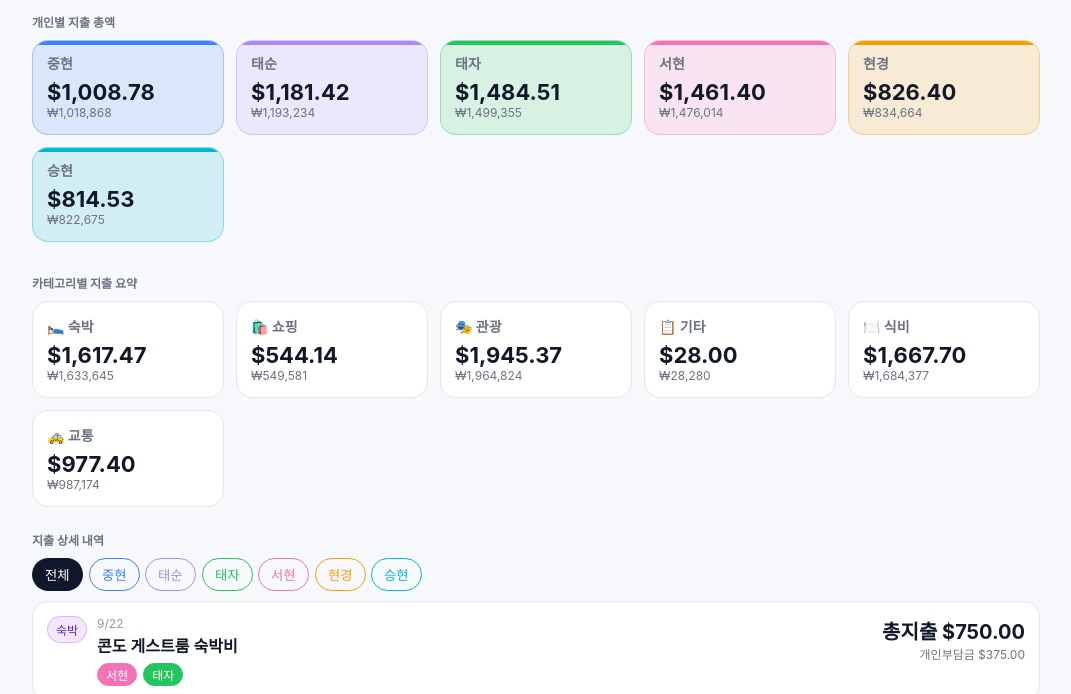
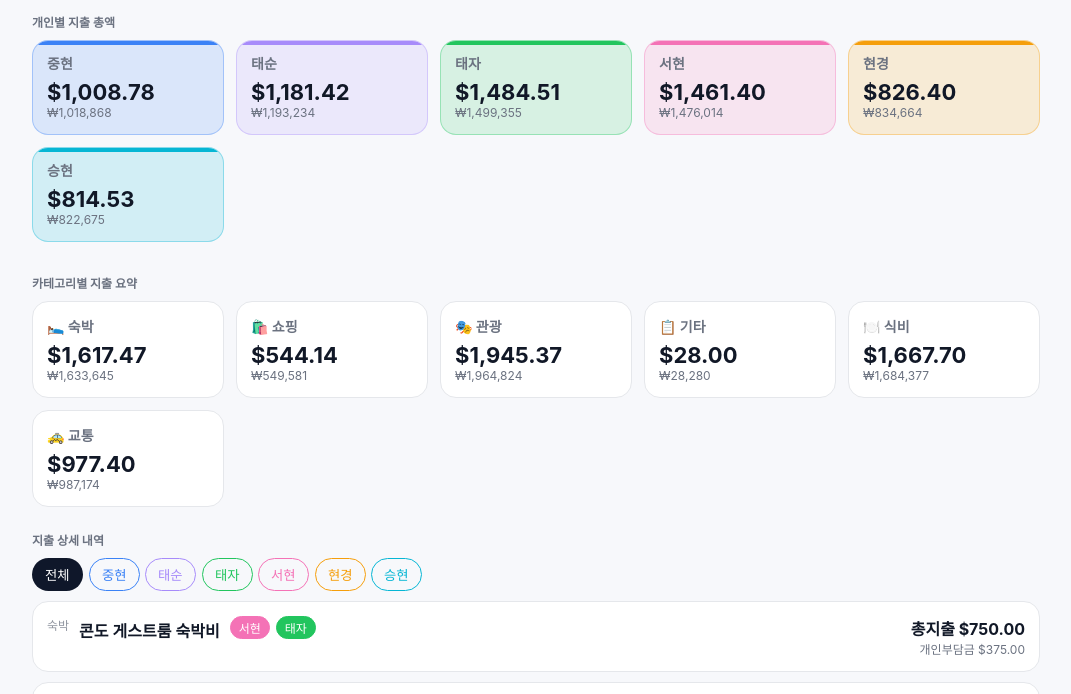
Before and after one commit to hiimhk22-hue/toronto-trip, a plain HTML site: page index.html in a window 1280 px wide. Shown: the part 95-789 px from the top of the page, without its empty margins (104-1175 px from the left). Drawn offline with Linux system fonts and the light colour scheme.

Commit message:
Update index.html

```diff
--- a/index.html
+++ b/index.html
@@ -32,7 +32,7 @@ h1 { margin:8px 0 4px; font-size:28px; }
 .people { display:flex; gap:6px; flex-wrap:wrap; }
 .person-pill { padding:2px 8px; border-radius:999px; font-size:12px; border:1px solid #e5e7eb; background:#f1f5f9; }
 .amount { text-align:right; min-width:120px; }
-.amount .big { font-size:20px; }
+.amount .big { font-size:16px; }
 .note { font-size:12px; color:var(--muted); }
 
 /* 초소형 화면에서 컨테이너 패딩만 조정 */
@@ -276,8 +276,12 @@ function renderEntries(){
   items.forEach(e=>{ if(activePerson!=='ALL' && !e.people.includes(activePerson)) return;
     const d=document.createElement('div'); d.className='entry';
     const left=document.createElement('div'); left.className='left';
-    left.innerHTML=`<div class='badge' data-cat='${e.category}'>${e.category}</div>
-    <div><div class='small' style='opacity:.75;'>${e.date}</div><div class='title'>${e.title}</div><div class='people'></div></div>`;
+
+    left.innerHTML=`<div class='small date' style='opacity:.75;>${e.date}</div>
+    <div class='badge' data-cat='${e.category}'>${e.category}</div>
+    <div class='title'>${e.title}</div>
+    <div class='people'></div>`;
+
     const box=left.querySelector('.people'); e.people.forEach(p=>{const s=document.createElement('span'); s.className='person-pill'; s.setAttribute('data-person', p); s.textContent=p; box.appendChild(s);});
     const right=document.createElement('div'); right.className='amount';
     right.innerHTML=`<div class='big'>총지출 ${cad(e.amount)}</div><div class='note'>개인부담금 $${e.share.toFixed(2)}</div>`;
```
